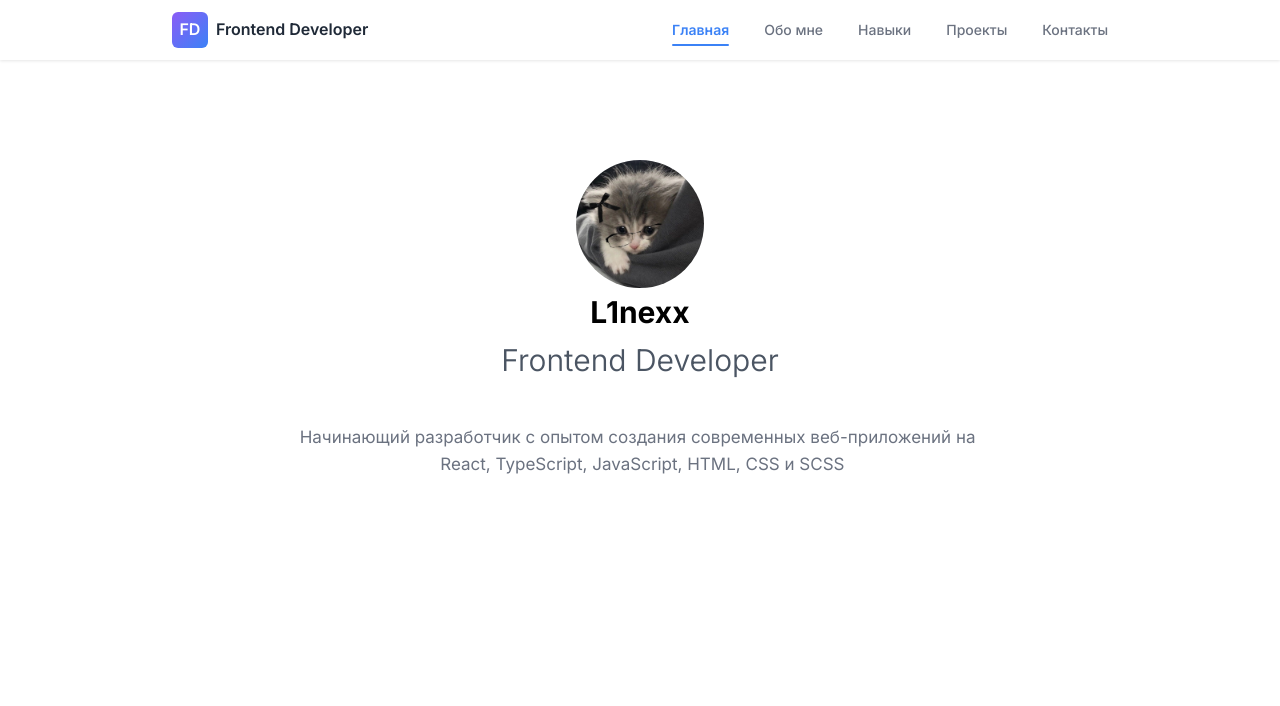
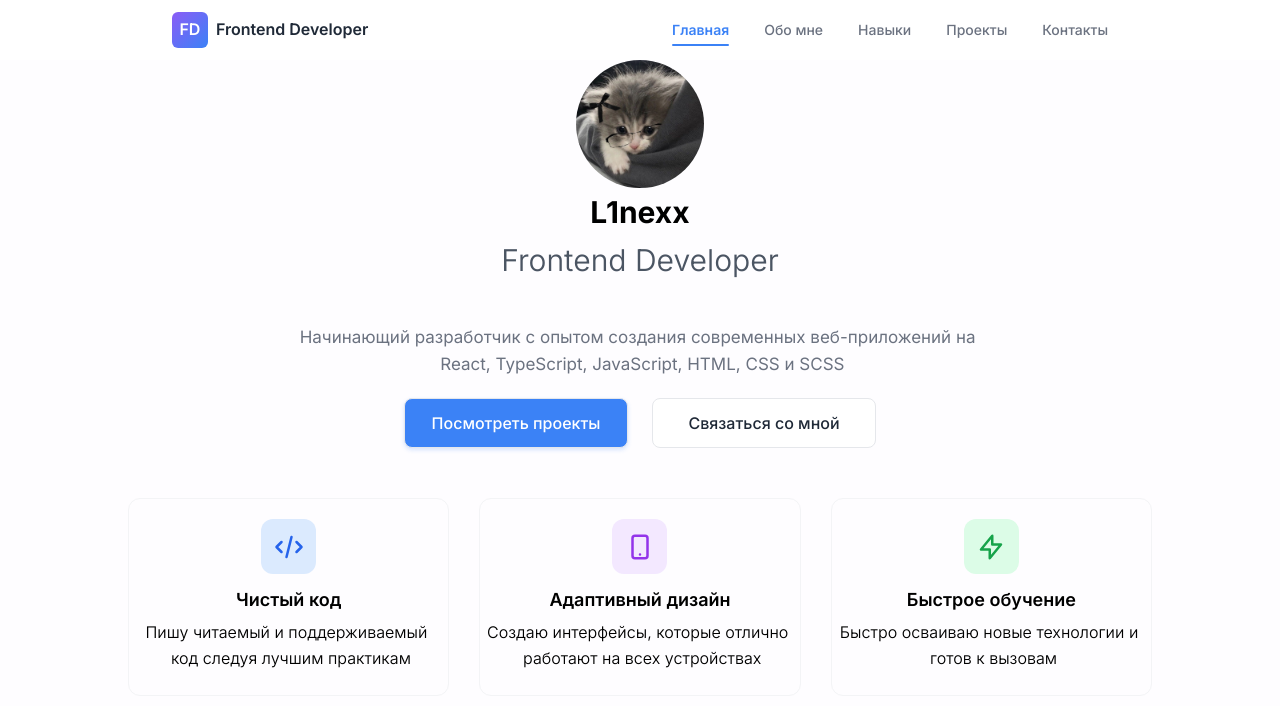
Before and after one commit to Edita28/L1nexx, a React (Vite) app: page / in a window 1280 px wide. Shown: the top 706 px of the page. Built offline with nearby package versions, Linux system fonts and the light colour scheme.

Commit message:
Первый коммит

```diff
--- a/src/components/home/cover/cover.tsx
+++ b/src/components/home/cover/cover.tsx
@@ -1,3 +1,4 @@
+import React from 'react'
 import cl from './styles.module.scss'
 import avatar from '../../assets/cover/avatar.png'
 import type {CoverProps} from './types'
@@ -8,6 +9,14 @@ const defaultCoverData: CoverProps = {
         nickname: 'L1nexx',
         job: 'Frontend Developer',
         text: 'Начинающий разработчик с опытом создания современных веб-приложений на \n React, TypeScript, JavaScript, HTML, CSS и SCSS'
+    },
+    CoverCards: {
+        title_code: 'Чистый код',
+        title_design: "Адаптивный дизайн",
+        title_education: "Быстрое обучение",
+        info_code: "Пишу читаемый и поддерживаемый \n код следуя лучшим практикам",
+        info_design: "Создаю интерфейсы, которые отлично \n работают на всех устройствах",
+        info_education: "Быстро осваиваю новые технологии и \n готов к вызовам"
     }
 }
 
@@ -15,6 +24,12 @@ const defaultCoverData: CoverProps = {
 export const Cover: React.FC<CoverProps> = (props = defaultCoverData) => {
     const CoverData = { ...defaultCoverData, ...props };
     const coverInfo = CoverData.CoverInfo || defaultCoverData.CoverInfo;
+    const coverCards = CoverData.CoverCards || defaultCoverData.CoverCards
+
+    const handleNavigation = (path: string) => {
+        window.history.pushState({}, '', path);
+        window.dispatchEvent(new PopStateEvent('popstate'));
+    };
 
     return(
         <>
@@ -26,6 +41,27 @@ export const Cover: React.FC<CoverProps> = (props = defaultCoverData) => {
                     <h2 className={cl.Cover__job}>{coverInfo?.job || 'Frontend Developer'}</h2>
                     <p className={cl.Cover__text}>{coverInfo?.text || 'Начинающий разработчик с опытом создания современных веб-приложений'}</p>
                 </section>
+                <div className={cl.Cover__button_container}>
+                    <button onClick={() => handleNavigation('/project')} className={cl.Cover__button_project}>Посмотреть проекты</button>
+                    <button onClick={() => handleNavigation('/contacts')} className={cl.Cover__button_contacts}>Связаться со мной</button>
+                </div>
+                <div className={cl.Cover__cards}>
+                    <div className={cl.Cover__cards_code}>
+                        <span><svg className={cl.Cover__cards_code_svg} fill="none" stroke="currentColor" viewBox="0 0 24 24"><path stroke-linecap="round" stroke-linejoin="round" stroke-width="2" d="M10 20l4-16m4 4l4 4-4 4M6 16l-4-4 4-4"></path></svg></span>
+                        <h2>{coverCards?.title_code}</h2>
+                        <p>{coverCards?.info_code}</p>
+                    </div>
+                    <div className={cl.Cover__cards_design}>
+                        <span><svg className={cl.Cover__cards_design_svg} fill="none" stroke="currentColor" viewBox="0 0 24 24"><path stroke-linecap="round" stroke-linejoin="round" stroke-width="2" d="M12 18h.01M8 21h8a2 2 0 002-2V5a2 2 0 00-2-2H8a2 2 0 00-2 2v14a2 2 0 002 2z"></path></svg></span>
+                        <h2>{coverCards?.title_design}</h2>
+                        <p>{coverCards?.info_design}</p>
+                    </div>
+                    <div className={cl.Cover__cards_education}>
+                        <span><svg className={cl.Cover__cards_education_svg} fill="none" stroke="currentColor" viewBox="0 0 24 24"><path stroke-linecap="round" stroke-linejoin="round" stroke-width="2" d="M13 10V3L4 14h7v7l9-11h-7z"></path></svg></span>
+                        <h2>{coverCards?.title_education}</h2>
+                        <p>{coverCards?.info_education}</p>
+                    </div>
+                </div>
             </div>
         </div>
         </>
--- a/src/components/home/cover/styles.module.scss
+++ b/src/components/home/cover/styles.module.scss
@@ -3,14 +3,15 @@
     justify-content: center;
     align-items: center;
     width: 100%;
-    height: 864px;
+    height: 700px;
+    background-color: #fefdff;
 }
 
 .Cover__container{
     display: flex;
+    flex-direction: column;
     width: 80%;
     height: 100%;
-    justify-content: center;
 }
 
 .Cover__container img{
@@ -21,7 +22,7 @@
 
 .Cover__info{
     width: 100%;
-    height: 60%;
+    height: 47%;
     display: flex;
     flex-direction: column;
     justify-content: center;
@@ -45,3 +46,138 @@
     text-align: center;
     color: rgb(107 114 128);
 }
+
+
+.Cover__button_container{
+    display: flex;
+    gap: 24px;
+    justify-content: center;
+    margin-top: 20px;
+
+}
+
+.Cover__button_container button{
+    width: 224px;
+    height: 50px;
+    border-radius: 8px;
+
+    font-size: 16px;
+    font-weight: 500;
+    cursor: pointer;
+    transition: all 0.3s ease;
+    font-family: 'Inter', sans-serif;
+    border: 1px solid #e5e7eb;
+    outline: none;
+}
+
+.Cover__button_project{
+    background-color: #3b82f6;
+    color: white;
+    box-shadow: 0 2px 4px rgba(59, 130, 246, 0.2);
+}
+
+.Cover__button_project:hover{
+    background-color: #2563eb;
+    transform: translateY(-2px);
+    box-shadow: 0 4px 12px rgba(59, 130, 246, 0.3);
+}
+
+.Cover__button_contacts{
+    background-color: white;
+    color: #1f2937;
+    border: 1px solid #e5e7eb;
+}
+
+.Cover__button_contacts:hover{
+    background-color: #f9fafb;
+    transform: translateY(-2px);
+    box-shadow: 0 4px 12px rgba(0, 0, 0, 0.1);
+}
+
+
+.Cover__cards{
+    display: flex;
+    justify-content: center;
+    margin-top: 50px;
+    width: 100%;
+    height: 46%;
+    flex-direction: row;
+    gap: 30px;
+}
+
+.Cover__cards_code,
+.Cover__cards_design,
+.Cover__cards_education{
+    display: flex;
+    flex-direction: column;
+    align-items: center;
+    width: 341.328px;
+    height: 198px;
+    border-radius: 12px;
+    border: rgb(243, 244, 246) 1px solid;
+}
+
+.Cover__cards_code_svg{
+    width:30px;
+    height: 30px;
+    color: rgb(37, 99, 235)
+}
+.Cover__cards_design_svg{
+    width:30px;
+    height: 30px;
+    color: rgb(147 51 234)
+}
+.Cover__cards_education_svg{
+    width:30px;
+    height: 30px;
+    color: rgb(22 163 74)
+}
+.Cover__cards_code span{
+    display: flex;
+    justify-content: center;
+    align-items: center;
+    margin-top: 20px;
+    width: 55px;
+    height: 55px;
+    background-color: rgb(219 234 254);
+    border-radius: 12px;
+}
+
+.Cover__cards_design span{
+    display: flex;
+    justify-content: center;
+    align-items: center;
+    margin-top: 20px;
+    width: 55px;
+    height: 55px;
+    background-color: rgb(243 232 255);
+    border-radius: 12px;
+}
+.Cover__cards_education span{
+    display: flex;
+    justify-content: center;
+    align-items: center;
+    margin-top: 20px;
+    width: 55px;
+    height: 55px;
+    background-color: rgb(220 252 231);
+    border-radius: 12px;
+}
+
+.Cover__cards_education h2,
+.Cover__cards_design h2,
+.Cover__cards_code h2{
+    margin-top: 12px;
+    font-size: 18px;
+    font-weight: 600;
+}
+
+.Cover__cards_education p,
+.Cover__cards_design p,
+.Cover__cards_code p{
+    margin-top: 5px;
+    font-family: 15px;
+    font-weight: 340;
+    text-align: center;
+    white-space: pre-wrap
+}
--- a/src/components/home/home.tsx
+++ b/src/components/home/home.tsx
@@ -1,7 +1,9 @@
 
+import React from 'react'
 import { Header } from "./header/header";
 import { Cover } from "./cover/cover";
 import { ContentTransition } from "../transitions/ContentTransition";
+import { Stack } from './stack/stack'
 
 export const Home = () => {
     const headerData = {
@@ -12,11 +14,13 @@ export const Home = () => {
         contacts: "Контакты"
     };
 
+
     return (
         <div>
             <Header header={headerData} />
             <ContentTransition delay={300}>
                 <Cover />
+                <Stack/>
             </ContentTransition>
         </div>
     );
--- /dev/null
+++ b/src/components/home/stack/stack.tsx
@@ -0,0 +1,62 @@
+import React from "react";
+import cl from "./styles.module.scss";
+import type { StackProps } from "./types";
+
+
+const defaultStackData: StackProps = {
+  stack: {
+    header: "Технологический стек",
+    cover: "Основные технологии, с которыми я работаю",
+    react: "React",
+    typescript: "TypeScript",
+    javascript: "JavaScript",
+    html5: "HTML5",
+    css3: "CSS3",
+    scss: "SCSS",
+    more: "Подробнее о навыках"
+  },
+};
+
+const handleNavigation = (path: string) => {
+    window.history.pushState({}, '', path);
+    window.dispatchEvent(new PopStateEvent('popstate'));
+};
+
+export const Stack: React.FC<StackProps> = (props = defaultStackData) => {
+  const stackData = { ...defaultStackData, ...props };
+  const stackInfo = stackData.stack || defaultStackData.stack;
+
+  return (
+    <div className={cl.stack}>
+      <h2>{stackInfo?.header}</h2>
+      <p>{stackInfo?.cover}</p>
+      <div className={cl.stack__container}>
+        <section className={cl.stack__react}>
+          <h3>R</h3>
+          <p>{stackInfo?.react}</p>
+        </section>
+        <section className={cl.stack__typescript}>
+          <h3>T</h3>
+          <p>{stackInfo?.typescript}</p>
+        </section>
+        <section className={cl.stack__javascript}>
+          <h3>J</h3>
+          <p>{stackInfo?.javascript}</p>
+        </section>
+        <section className={cl.stack__html}>
+          <h3>H</h3>
+          <p>{stackInfo?.html5}</p>
+        </section>
+        <section className={cl.stack__css}>
+            <h3>C</h3>
+            <p>{stackInfo?.css3}</p>
+        </section>
+        <section className={cl.stack__scss}>
+            <h3>S</h3>
+            <p>{stackInfo?.scss}</p>
+        </section>
+      </div>
+      <button onClick={() => handleNavigation('/skills')} className={cl.stack__button}>Подробнее о навыках <svg className={cl.stack__button_svg} fill="none" stroke="currentColor" viewBox="0 0 24 24"><path stroke-linecap="round" stroke-linejoin="round" stroke-width="2" d="M9 5l7 7-7 7"></path></svg></button>
+    </div>
+  );
+};
--- /dev/null
+++ b/src/components/home/stack/styles.module.scss
@@ -0,0 +1,92 @@
+
+
+.stack {
+  display: flex;
+  flex-direction: column;
+  justify-content: center;
+  align-items: center;
+  width: 100%;
+  height: 400px;
+  text-align: center;
+  background-color: #ffffff;
+}
+
+.stack h2{
+  font-size: 30px;
+  font-weight: 700;
+}
+
+.stack p {
+  margin-top: 10px;
+  font-size: 18px;
+  color: rgb(75 85 99);
+  font-weight: 350;
+}
+
+.stack__container{
+  display: flex;
+  flex-direction: row;
+  justify-content: center;
+  gap: 30px;
+  margin-top: 50px;
+}
+
+.stack__container section {
+  display: flex;
+  flex-direction: column;
+  gap: 5px;
+  width: 150px;
+  height: 92px;
+  background-color: rgb(249 250 251);
+  align-items: center;
+  justify-content: center;
+  border-radius: 12px;
+}
+
+.stack__container section h3 {
+  margin-top: 10px;
+  line-height: 0;
+  font-size: 24px;
+}
+
+.stack__react{
+  color: rgb(59, 130, 246)
+}
+.stack__typescript{
+  color: rgb(37, 99, 235)
+}
+.stack__javascript{
+  color: rgb(234, 179, 8)
+}
+.stack__html{
+  color: rgb(249, 115, 22)
+}
+.stack__css{
+  color: rgb(96, 165, 250)
+}
+.stack__scss{
+  color: rgb(236, 72, 153)
+}
+.stack__button{
+  display: flex;
+  align-items: center;
+  justify-content: center;
+  border: none;
+  background-color: white;
+  margin-top: 20px;
+  width: 200px;
+  height: 30px;
+  color: rgb(37, 99, 235);
+  font-family: inter;
+  font-size: 16px;
+  cursor: pointer;
+}
+.stack__button_svg{
+  margin-top: 2px;
+  width: 15px;
+}
+
+.stack__button:hover{
+  color: rgb(30, 71, 160);
+  transition: 0.3s;
+}
--- /dev/null
+++ b/src/components/home/stack/types.ts
@@ -0,0 +1,16 @@
+export interface StackProps{
+    className?: string;
+    stack?: stack;
+}
+
+export interface stack{
+    header: string;
+    cover: string;
+    react: string;
+    typescript: string;
+    javascript: string;
+    html5: string;
+    css3: string;
+    scss: string;
+    more: string;
+}
--- a/src/styles/pageStyles.ts
+++ b/src/styles/pageStyles.ts
@@ -1,10 +1,20 @@
-// Общие стили для страниц
+// Данные навигации
+export const navigationData = {
+  home: "Главная",
+  about: "Обо мне",
+  skills: "Навыки",
+  project: "Проекты",
+  contacts: "Контакты"
+};
+
+// Общие стили для контента страниц
 export const pageStyles = {
   content: {
     padding: "60px 20px",
     textAlign: "center" as const,
     maxWidth: "1200px",
-    margin: "0 auto"
+    margin: "0 auto",
+    minHeight: "calc(100vh - 60px)" // Учитываем высоту хедера
   },
   title: {
     fontSize: "2.5rem",
@@ -20,12 +30,3 @@ export const pageStyles = {
     lineHeight: "1.6"
   }
 };
-
-// Данные навигации
-export const navigationData = {
-  home: "Главная",
-  about: "Обо мне",
-  skills: "Навыки",
-  project: "Проекты",
-  contacts: "Контакты"
-};
```
Also changed, not shown: src/components/home/cover/types.ts (+10 -0 lines), src/components/home/header/styles.module.scss (line endings or trailing spaces), src/router/Router.tsx (line endings or trailing spaces).
